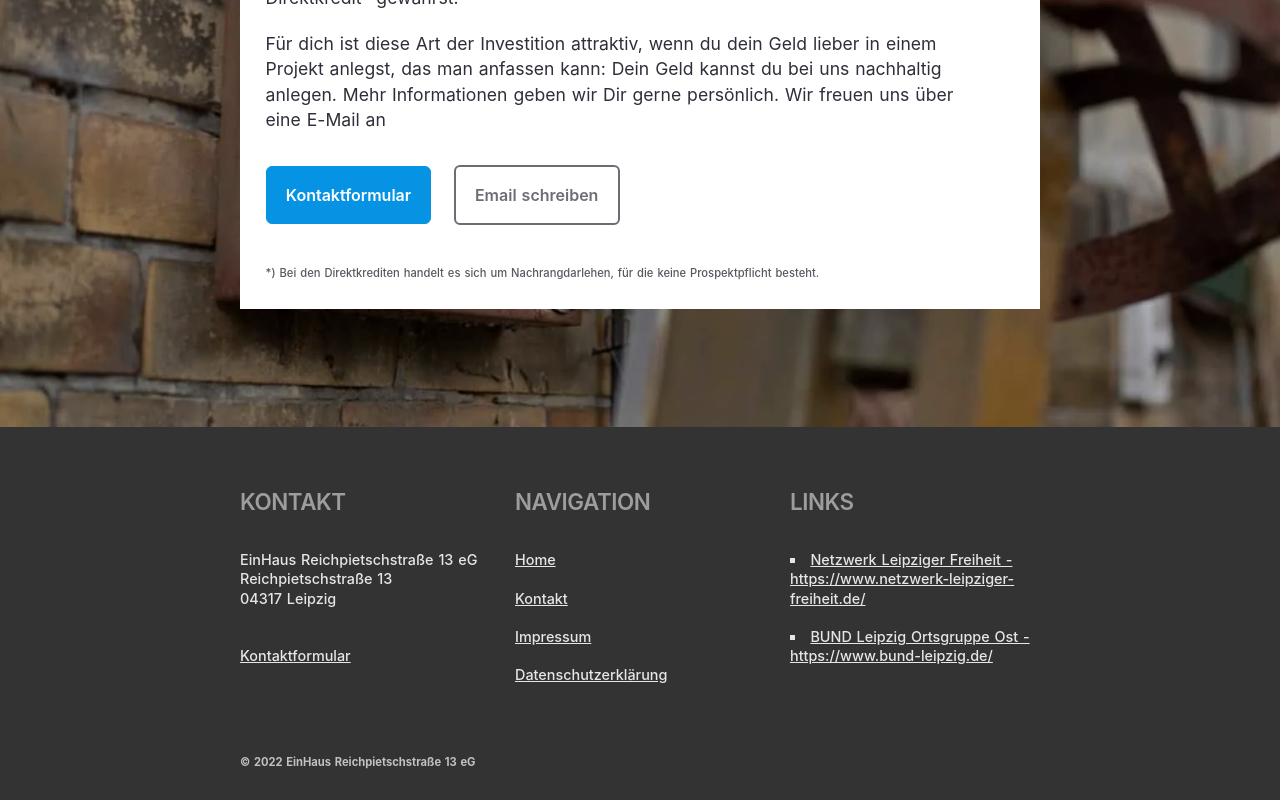
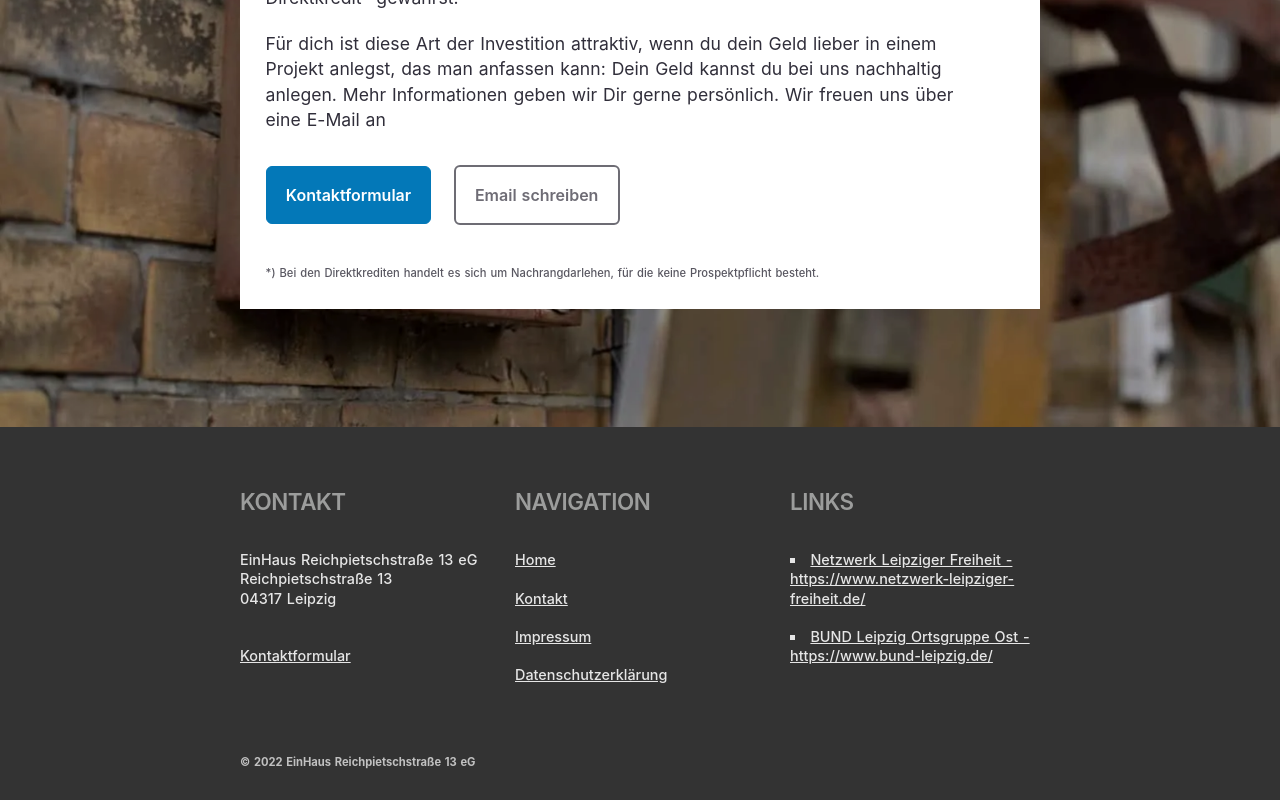
Before and after one commit to 3vincent/einhaus-leipzig, a Nuxt app: page / in a window 1280 px wide. Shown: the part 4373-5173 px from the top of the page. Built offline with nearby package versions, Linux system fonts and the light colour scheme.

Commit message:
Use moderate background color for primary button

```diff
--- a/assets/styles/general/variables.scss
+++ b/assets/styles/general/variables.scss
@@ -16,7 +16,9 @@ $_xl: 1280px;
   --main-text-color-light: rgba(237, 237, 237, 1);
   --breadcrumb-color: rgba(0, 0, 0, 0.7);
 
-  --button-color: rgba(6, 147, 227, 1);
+  // --button-color: rgba(6, 147, 227, 1);
+  --button-color: rgb(3, 120, 184);
+
   // --button-color-hover: rgba(6, 91, 139, 1);
   --button-color-hover: rgba(9, 133, 205, 1);
   --button-color-active: rgba(0, 120, 184, 1);
```
